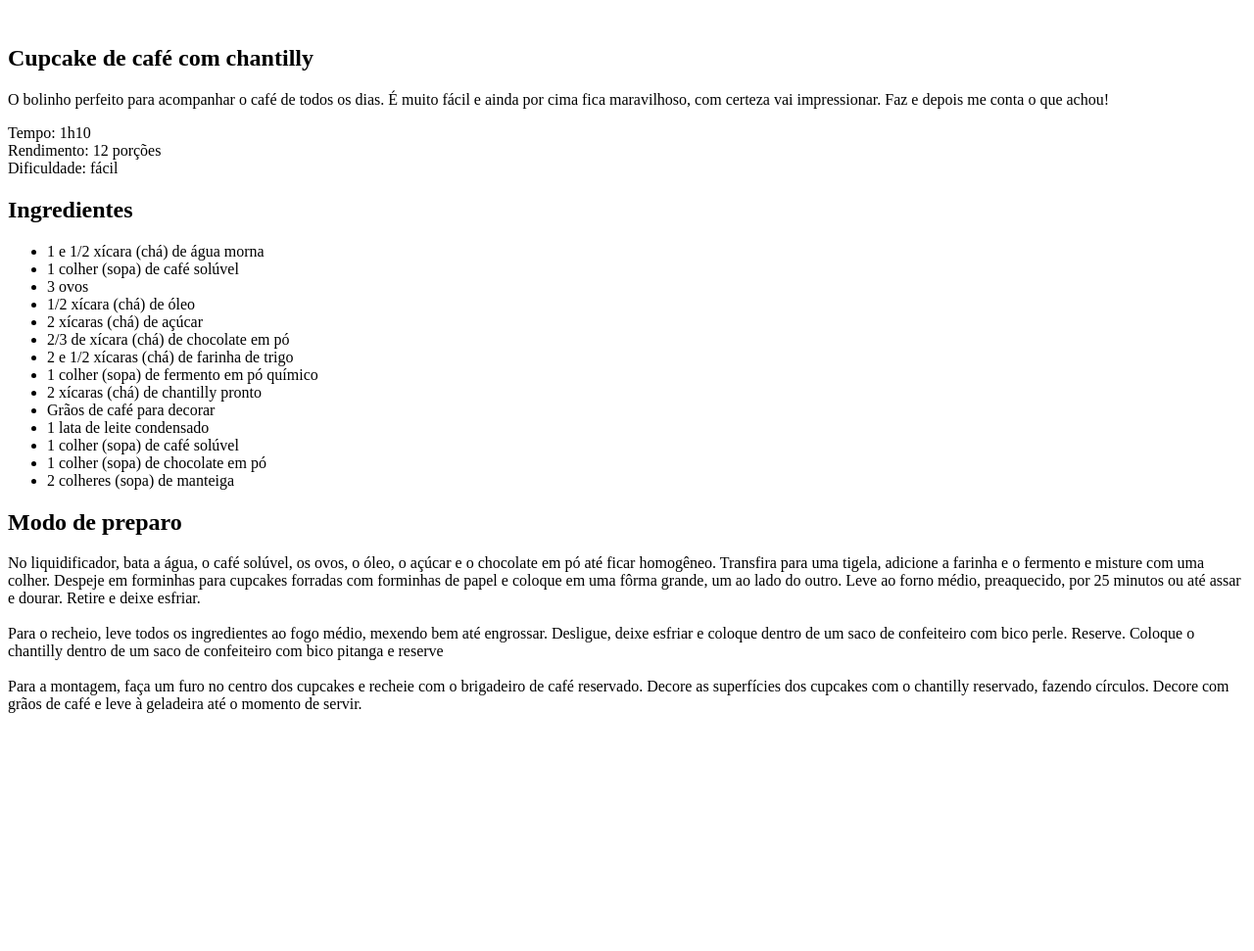
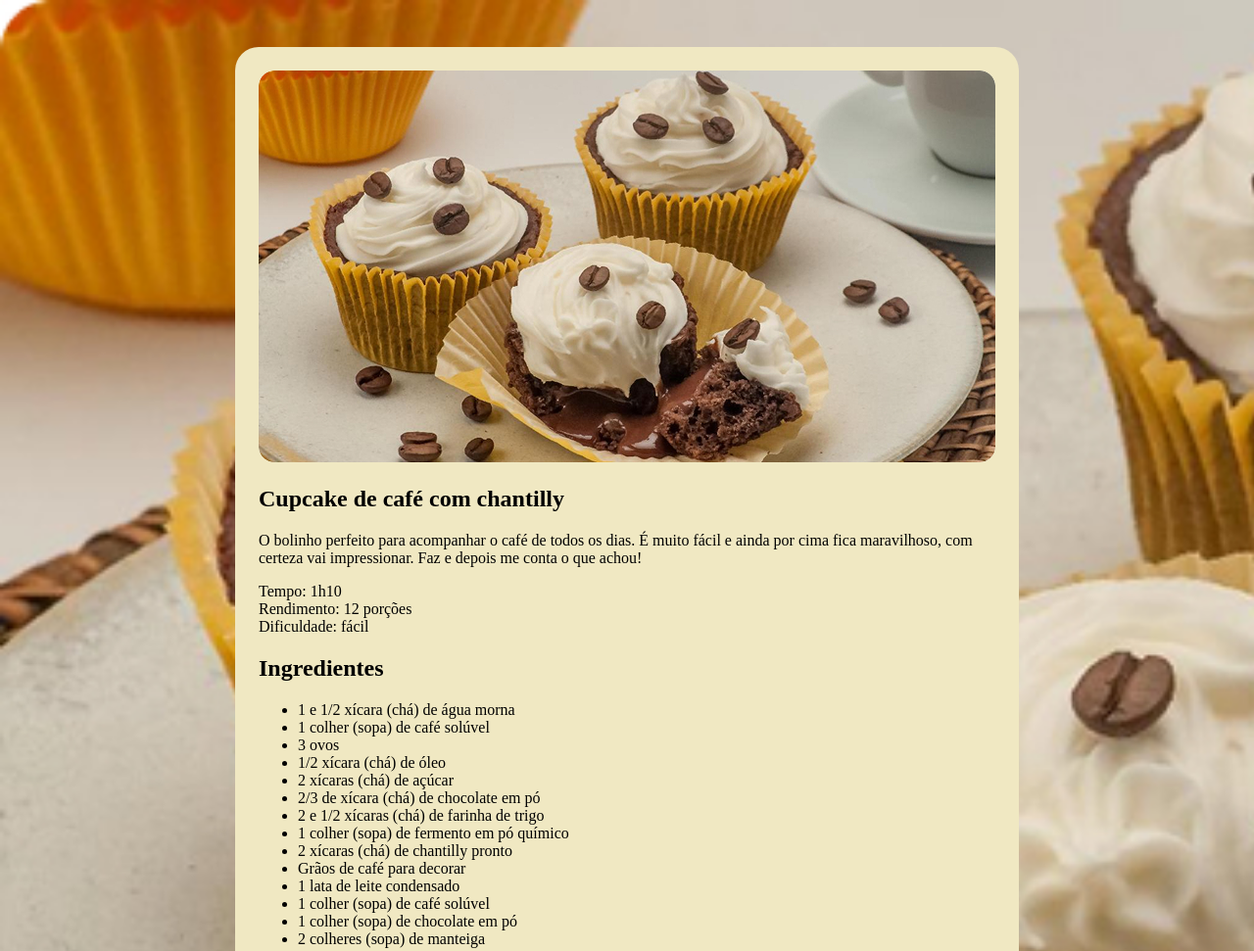
Before and after one commit to Felipe77x/restaurante_receitas, a plain HTML site: page index.html in a window 1280 px wide. Shown: the top 971 px of the page at 98% size. Before the commit the page ends 800 px from the top, so only its background shows below. Drawn offline with Linux system fonts and the light colour scheme.

Commit message:
elementos alterados page, img e body

```diff
--- a/index.css
+++ b/index.css
@@ -0,0 +1,21 @@
+body {
+    background-image: url(assets/main-image.jpg);
+    background-size: cover;
+}
+
+#page{
+  box-sizing: border-box;
+  width: 800px;
+  padding: 24px;
+  background-color: #f0e8c2;
+  border-radius: 24px;
+  margin: 48px auto;
+
+
+
+}
+
+
+img {
+    border-radius: 16px;
+}
--- a/index.html
+++ b/index.html
@@ -1,13 +1,14 @@
 <!DOCTYPE html>
 <html lang="en">
 <head>
+    <link rel="stylesheet" href="index.css">
     <meta charset="UTF-8">
     <meta name="viewport" content="width=device-width, initial-scale=1.0">
     <title>Document</title>
 </head>
 <body>
      <div id="page">
-      <img src="" alt="" />
+      <img src="assets/main-image.jpg" alt="" />
       <main>
         <section id="about">
           <h1>Cupcake de café com chantilly</h1>
```
Also changed, not shown: assets/main-image.jpg (added).
